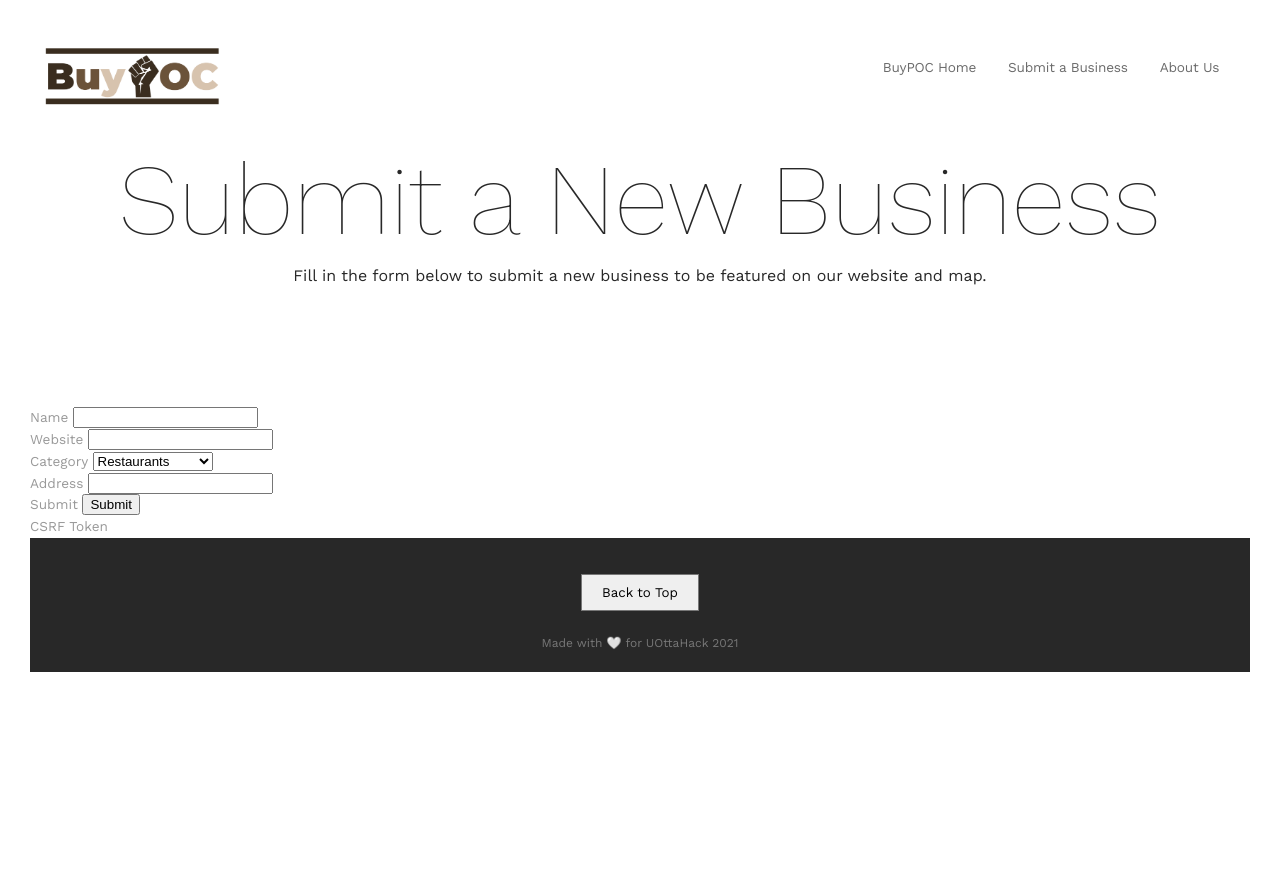
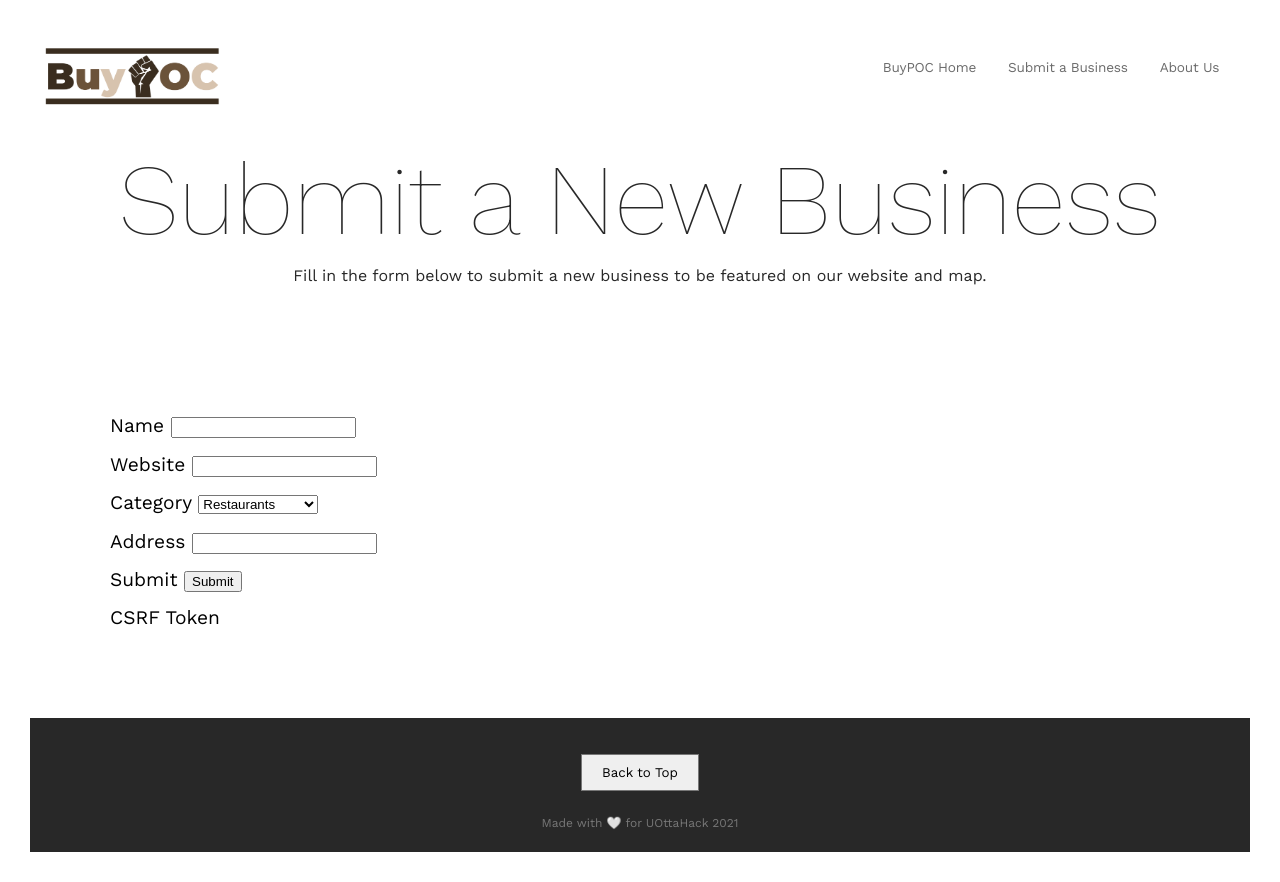
Before and after one commit to tabithawong/BuyPOC, a Flask app: page /newbusiness in a window 1280 px wide. Before the commit the page ends 800 px from the top, so only its background shows below. Run offline with Flask 2, Linux system fonts and the light colour scheme; some libraries are stand-ins or nearby versions.

Commit message:
Add styling

```diff
--- a/static/template-style.css
+++ b/static/template-style.css
@@ -2227,6 +2228,10 @@ nav.background-transparent-hightlight.fixed .top-nav .active-item > a, nav.backg
   color: #000;
 }
 
+article {
+  position: relative;
+  margin-bottom: 4rem;
+}
 /* Aside Navigation */
 .aside-nav > ul > li > a:hover, .aside-nav > ul > li.active-item > a:link, .aside-nav > ul > li.active-item > a:visited {
   border-width: 0;
@@ -2473,6 +2478,11 @@ border: 0;
 .footer-social span {
     position: relative;
     top: -6px;
+}
+
+footer {
+  margin-top: 2rem;
+  padding-top: 1rem;
 }
 
 /* Forms */
@@ -2629,3 +2639,20 @@ aside {
   flex-wrap: wrap;
   justify-content: space-around;
 }
+
+form {
+  colour: black;
+  margin-left: 3rem;
+  justify-content: center;
+  line-height: 3rem;
+}
+
+.form {
+  padding-left: 2rem;
+}
+
+.formp {
+  line-height: 2 !important;
+  color: black !important;
+  font-size: 1.2rem;
+}
--- a/templates/about.html
+++ b/templates/about.html
@@ -21,7 +21,7 @@
                 <div class="item">
                   <div class="padding">
                     <img class="full-img border-image border-primary" src="../static/img/mabel.jpg" alt="" title="Team" />
-                    <h3 class="text-s-size-16 text-size-20 text-line-height-1 text-dark margin-top-20 margin-bottom-0">Mabel Luo</h3>
+                    <h3 class="text-s-size-16 text-size-20 text-line-height-1 text-dark margin-top-20 margin-bottom-0">Mabel Luo</h3><br>
                     <p class="text-size-14 text-dark margin-bottom-10">Mabel is a first-year university student from Waterloo, Ontario. She loves the colour green and has over 15 plants in her room.</p>
                     <a target="_blank" href="https://github.com/mabelluo"><i class="fab fa-github"></i></a>
                       <a target="_blank" href="https://www.linkedin.com/in/mabel-luo/"><i class="fab fa-linkedin"></i></a>
@@ -33,7 +33,7 @@
                 <div class="item">
                   <div class="padding">
                     <img class="full-img border-image border-primary" src="../static/img/tejas.jpg" alt="" title="Team" />
-                    <h3 class="text-s-size-16 text-size-20 text-line-height-1 text-dark margin-top-20 margin-bottom-0">Tejas Shah</h3>
+                    <h3 class="text-s-size-16 text-size-20 text-line-height-1 text-dark margin-top-20 margin-bottom-0">Tejas Shah</h3><br>
                     <p class="text-size-14 text-dark margin-bottom-10">Tejas is a high school student from Atlanta, Georgia. He has a passion for tech and is active on his school's robotics team.</p>
                     <a target="_blank" href="https://github.com/contejas"><i class="fab fa-github"></i></a>
                       <a target="_blank" href="https://www.linkedin.com/in/tejas-shah-a7a73818b/"><i class="fab fa-linkedin"></i></a>
@@ -44,7 +44,7 @@
                 <div class="item">
                   <div class="padding">
                     <img class="full-img border-image border-primary" src="../static/img/tabitha.jpg" alt="" title="Team" />
-                    <h3 class="text-s-size-16 text-size-20 text-line-height-1 text-dark margin-top-20 margin-bottom-0">Tabitha Wong</h3>
+                    <h3 class="text-s-size-16 text-size-20 text-line-height-1 text-dark margin-top-20 margin-bottom-0">Tabitha Wong</h3><br>
                     <p class="text-size-14 text-dark margin-bottom-10">Tabitha is a first-year university student from Waterloo, Ontario. She loves to try out new restaurants and travel to new places.</p>
                     <a target="_blank" href="https://github.com/tabithawong"><i class="fab fa-github"></i></a>
                      <a target="_blank" href="https://www.linkedin.com/in/tabitha-wong/"><i class="fab fa-linkedin"></i></a>
--- a/templates/base.html
+++ b/templates/base.html
@@ -37,9 +37,9 @@
             <div class="top-nav right">
               <p class="nav-text"></p>
               <ul class="right chevron">
-                <li><a href="{{ url_for('hello_world') }}">BuyPOC Home</a></li>
-                <li><a href="{{ url_for('submit_business') }}">Submit a Business</a></li>
-                <li><a href="{{ url_for('about_us') }}">About Us</a></li>
+                  <li><a href="{{ url_for('hello_world') }}">BuyPOC Home</a></li>
+                  <li><a href="{{ url_for('submit_business') }}">Submit a Business</a></li>
+                  <li><a href="{{ url_for('about_us') }}">About Us</a></li>
               </ul>
             </div>
           </div>
--- a/templates/index.html
+++ b/templates/index.html
@@ -68,5 +68,7 @@
               </a>
             </div>
         </article>
+    <br>
     </main>
+    <br>
 {% endblock %}
--- a/templates/submitbusiness.html
+++ b/templates/submitbusiness.html
@@ -10,10 +10,11 @@
                   <p class="margin-bottom-0 text-size-16 text-dark">Fill in the form below to submit a new business to be featured on our website and map.</p>
                 </div>
               </header>
+            <div class="form">
               <form action="" method="post" novalidate>
                   {{ form.hidden_tag() }}
                   {% for field in form.data.items() %}
-                      <p>
+                      <p class="formp">
                           {{ form[field[0]].label }}
                           {{ form[field[0]]() }}
                           {% for error in form[field[0]].errors %}
@@ -22,6 +23,7 @@
                       </p>
                   {% endfor %}
               </form>
+            </div>
             </article>
           </main>
 {% endblock %}
```
Also changed, not shown: other parts of static/template-style.css (+1 -0 lines).
